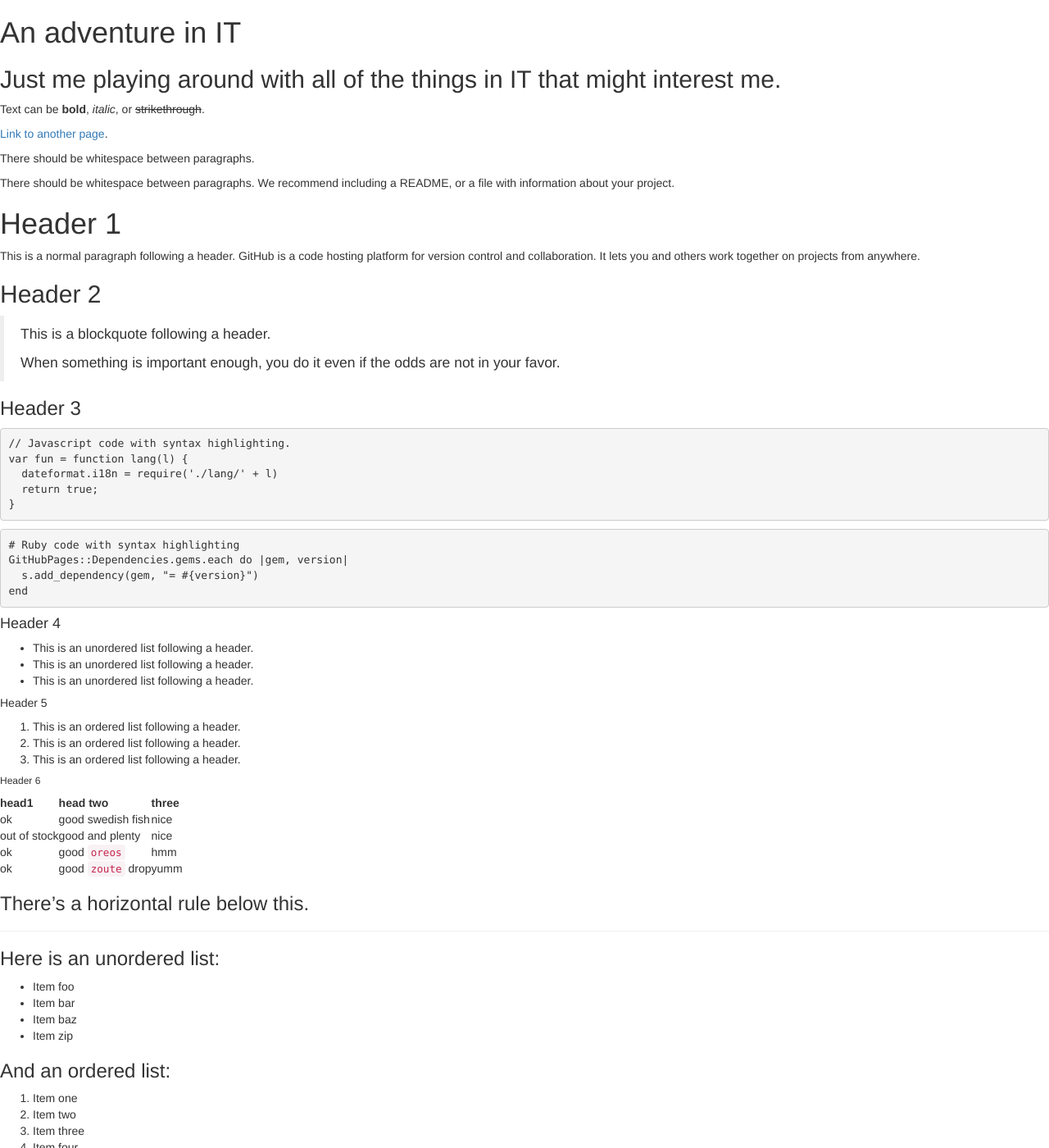
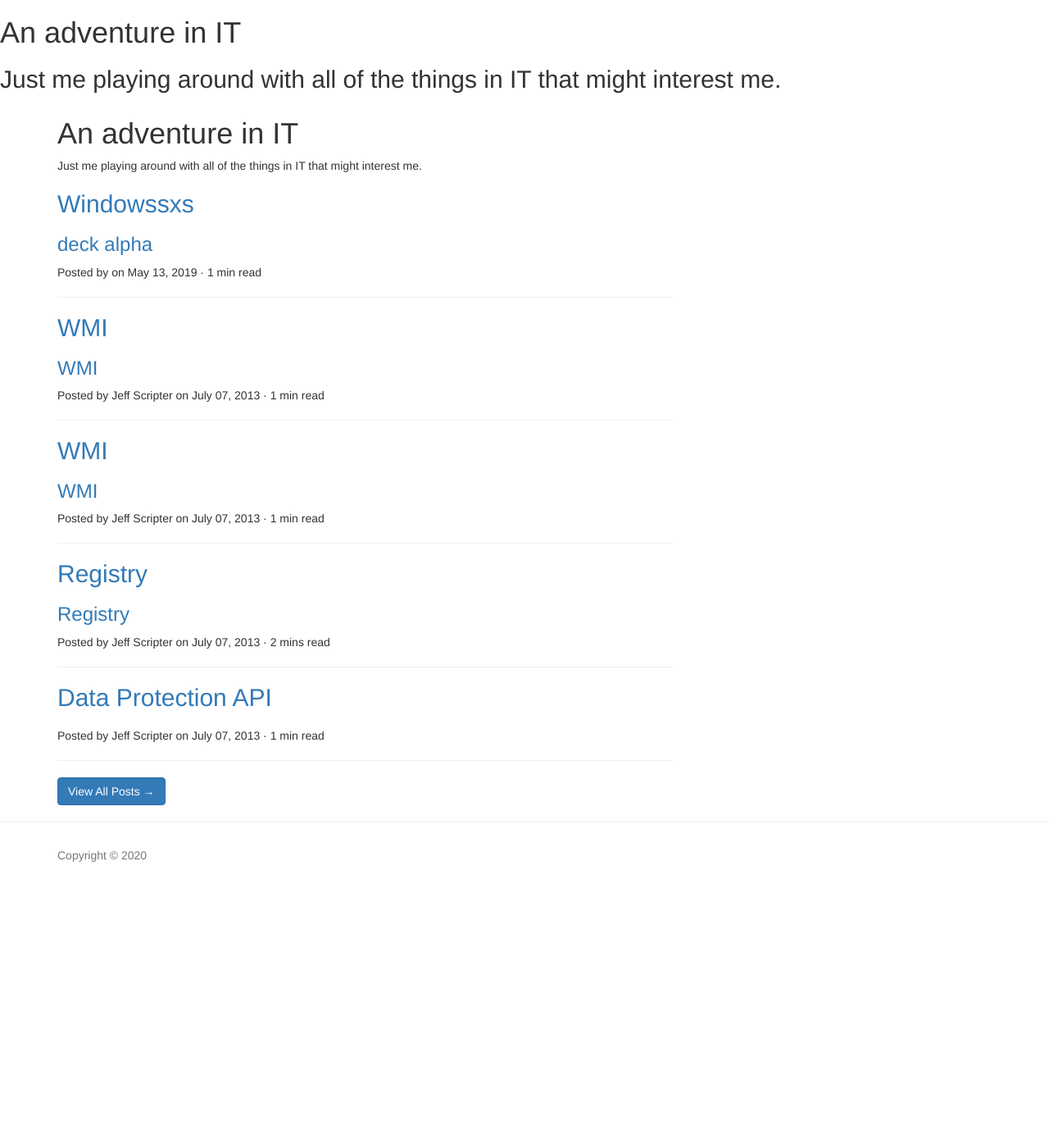
Before and after one commit to jpscripter/JPScripter.github.io, a Jekyll site: the page built from index.md, in a window 1280 px wide and 1400 px high. Shown: the whole window at 82% size. Built offline with Jekyll 4.4.1, drawn with Linux system fonts in a browser that asks for light colours; nearby versions of some CDN libraries; library files that are not in the unit come from our copies; some of the changed text lies outside the part shown.

Commit message:
working on footer

````diff
--- a/index.md
+++ b/index.md
@@ -1,123 +1,9 @@
 ---
-layout: default
+# You don't need to edit this file, it's empty on purpose.
+# Edit theme's home layout instead if you wanna make some changes
+# See: https://jekyllrb.com/docs/themes/#overriding-theme-defaults
+layout: home
+title: My Great Homepage
+icon: fa-home
+order: 1
 ---
-
-Text can be **bold**, _italic_, or ~~strikethrough~~.
-
-[Link to another page](./another-page.html).
-
-There should be whitespace between paragraphs.
-
-There should be whitespace between paragraphs. We recommend including a README, or a file with information about your project.
-
-# Header 1
-
-This is a normal paragraph following a header. GitHub is a code hosting platform for version control and collaboration. It lets you and others work together on projects from anywhere.
-
-## Header 2
-
-> This is a blockquote following a header.
->
-> When something is important enough, you do it even if the odds are not in your favor.
-
-### Header 3
-
-```js
-// Javascript code with syntax highlighting.
-var fun = function lang(l) {
-  dateformat.i18n = require('./lang/' + l)
-  return true;
-}
-```
-
-```ruby
-# Ruby code with syntax highlighting
-GitHubPages::Dependencies.gems.each do |gem, version|
-  s.add_dependency(gem, "= #{version}")
-end
-```
-
-#### Header 4
-
-*   This is an unordered list following a header.
-*   This is an unordered list following a header.
-*   This is an unordered list following a header.
-
-##### Header 5
-
-1.  This is an ordered list following a header.
-2.  This is an ordered list following a header.
-3.  This is an ordered list following a header.
-
-###### Header 6
-
-| head1        | head two          | three |
-|:-------------|:------------------|:------|
-| ok           | good swedish fish | nice  |
-| out of stock | good and plenty   | nice  |
-| ok           | good `oreos`      | hmm   |
-| ok           | good `zoute` drop | yumm  |
-
-### There's a horizontal rule below this.
-
-* * *
-
-### Here is an unordered list:
-
-*   Item foo
-*   Item bar
-*   Item baz
-*   Item zip
-
-### And an ordered list:
-
-1.  Item one
-1.  Item two
-1.  Item three
-1.  Item four
-
-### And a nested list:
-
-- level 1 item
-  - level 2 item
-  - level 2 item
-    - level 3 item
-    - level 3 item
-- level 1 item
-  - level 2 item
-  - level 2 item
-  - level 2 item
-- level 1 item
-  - level 2 item
-  - level 2 item
-- level 1 item
-
-### Small image
-
-![Octocat](https://github.githubassets.com/images/icons/emoji/octocat.png)
-
-### Large image
-
-![Branching](https://guides.github.com/activities/hello-world/branching.png)
-
-
-### Definition lists can be used with HTML syntax.
-
-<dl>
-<dt>Name</dt>
-<dd>Godzilla</dd>
-<dt>Born</dt>
-<dd>1952</dd>
-<dt>Birthplace</dt>
-<dd>Japan</dd>
-<dt>Color</dt>
-<dd>Green</dd>
-</dl>
-
-```
-Long, single-line code blocks should not wrap. They should horizontally scroll if they are too long. This line should be long enough to demonstrate this.
-```
-
-```
-The final element.
-```
````
Also changed, not shown: about.markdown (added, +18 -0 lines).
